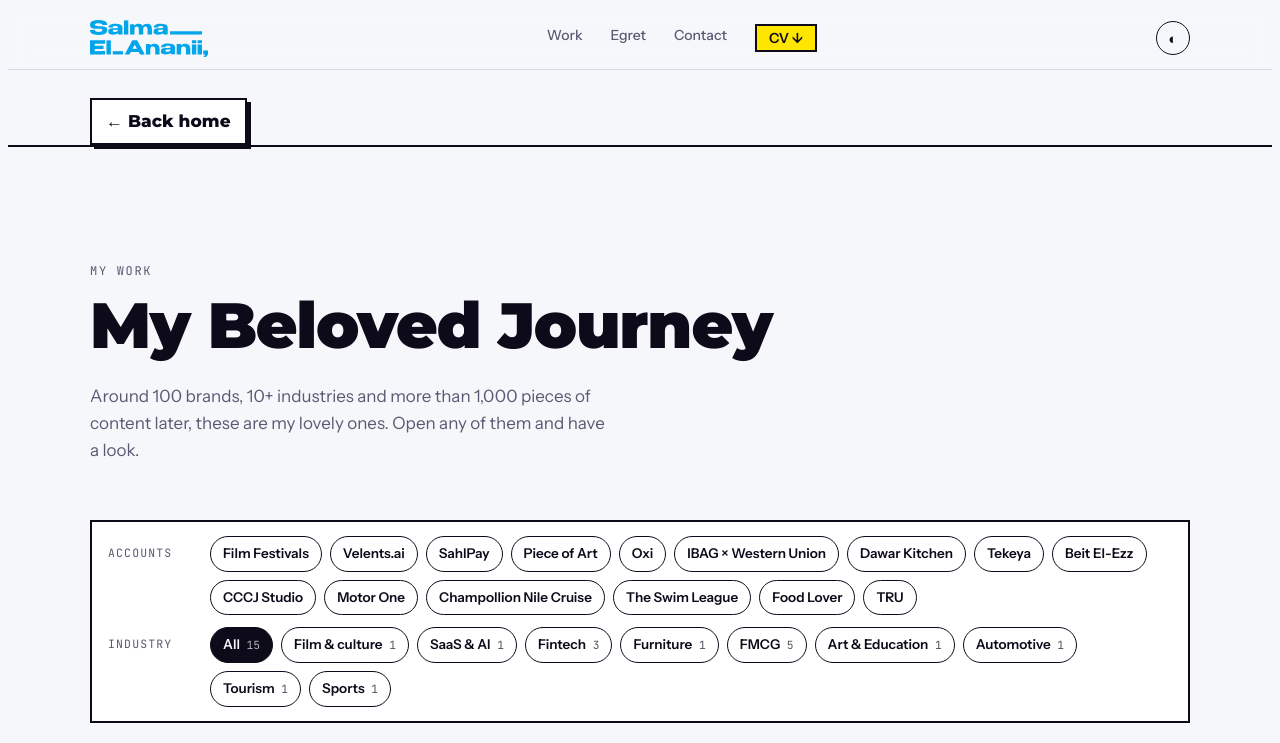
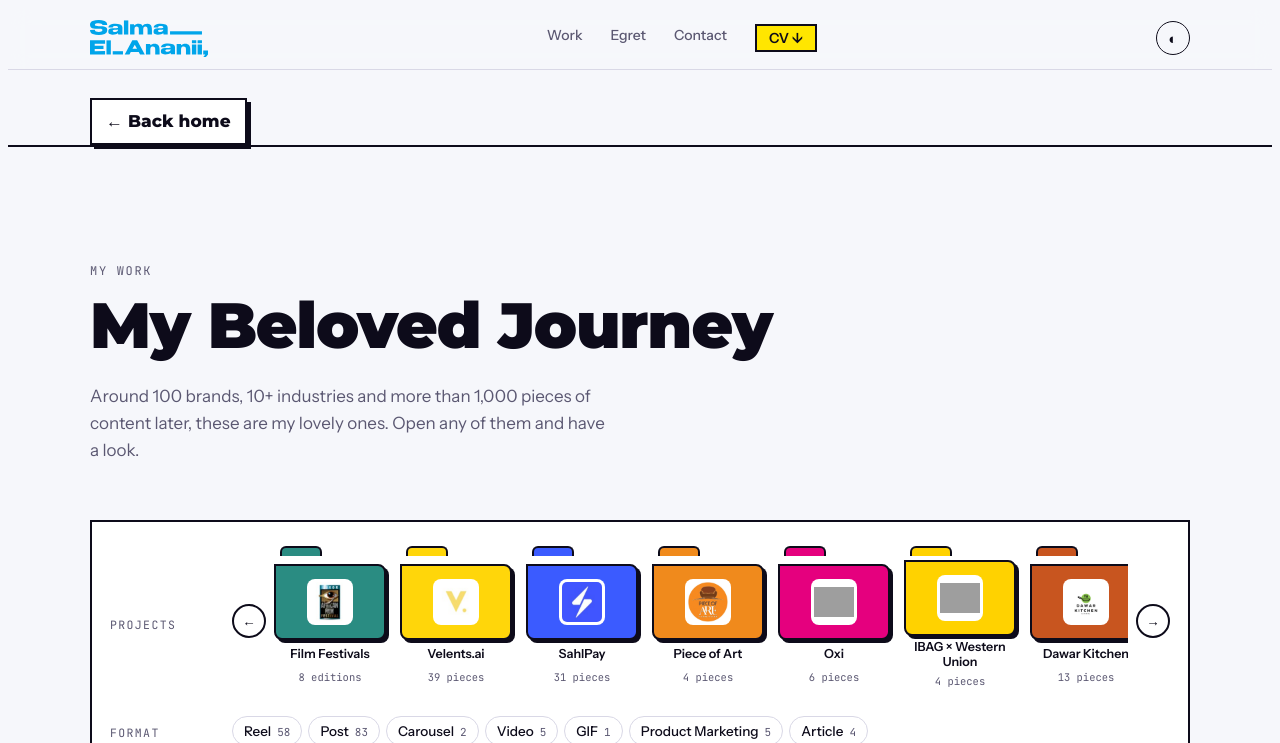
Before and after one commit to salmaelananii/salma-website, a plain HTML site: page index.html in a window 1280 px wide. Both pictures are taken after a click on the link "Work". Shown: the top 743 px of the page. Drawn offline with Linux system fonts and the light colour scheme; grey boxes are pictures that could not be loaded; a web font is replaced by a local one.

Commit message:
Add files via upload

```diff
--- a/index.html
+++ b/index.html
@@ -1011,6 +1011,29 @@ body:not(.work-mode) #work{display:none}
 .nav-cv{white-space:nowrap;display:inline-flex!important;align-items:center;gap:4px;line-height:1}
 @media (max-width:560px){.nav ul{gap:12px!important}.nav-cv{padding:5px 9px!important;font-size:13px}}
 @media (max-width:400px){.nav a[href="#egret"]{display:none}}
+
+/* v15 projects slider */
+.pf-row{align-items:center}
+.pf-wrap{position:relative;display:flex;align-items:center;gap:8px;min-width:0}
+.pf-slider{display:flex;gap:14px;overflow-x:auto;scroll-snap-type:x mandatory;padding:6px 2px 12px;scrollbar-width:thin;min-width:0;flex:1}
+.pf-folder{flex:0 0 auto;scroll-snap-align:start;width:112px;display:grid;justify-items:center;gap:4px;background:none;border:0;cursor:pointer;color:var(--ink);font:inherit;padding:0}
+.pf-folder[hidden]{display:none}
+.pf-tab{justify-self:start;width:42px;height:10px;background:var(--bc);border:2px solid var(--ink);border-bottom:0;border-radius:6px 6px 0 0;margin-left:6px}
+.pf-body{width:100%;height:76px;display:grid;place-items:center;background:var(--bc);border:2px solid var(--ink);border-radius:0 8px 8px 8px;box-shadow:3px 3px 0 var(--ink);transition:transform .2s}
+.pf-body img{width:46px;height:46px;object-fit:contain;background:#fff;border-radius:8px;padding:3px}
+.pf-folder:hover .pf-body{transform:translateY(-4px)}
+.pf-folder b{font-size:12.5px;font-weight:800;line-height:1.15;text-align:center;max-width:110px}
+.pf-folder small{font-family:var(--mono);font-size:10.5px;color:var(--muted)}
+.pf-arrow{flex:0 0 auto;width:34px;height:34px;border:2px solid var(--ink);background:var(--surface);color:var(--ink);font-weight:900;cursor:pointer;border-radius:50%}
+.pf-arrow:hover{background:var(--ink);color:var(--bg)}
+@media (max-width:640px){.pf-arrow{display:none}.pf-folder{width:96px}.pf-body{height:66px}}
+#accounts{padding-bottom:16px!important}
+#samples{padding-top:8px!important}
+.feed-head{display:flex;flex-wrap:wrap;align-items:baseline;gap:6px 16px;margin:8px 0 18px}
+.feed-head h2{font-family:var(--display);font-weight:900;font-size:clamp(24px,3vw,36px)}
+.feed-head span{color:var(--muted);font-size:14px}
+
+#accGrid[hidden]{display:none!important}
 </style>
 </head>
 <body>
@@ -1325,20 +1348,8 @@ body:not(.work-mode) #work{display:none}
       <div><p class="eyebrow">My work</p><h2 style="margin-top:12px">My Beloved Journey</h2></div>
       <p class="sub" style="max-width:46ch;color:var(--muted)">Around 100 brands, 10+ industries and more than 1,000 pieces of content later, these are my lovely ones. Open any of them and have a look.</p>
     </div>
-    <div class="acc-filters" id="accFilters">
-      <div class="af-row"><span>Accounts</span><div class="af-chips" id="afNames"></div></div>
-      <div class="af-row"><span>Industry</span><div class="af-chips" id="afInd"></div></div>
-    </div>
-    <div class="acc-grid" id="accGrid"></div>
-  </div>
-</section>
-<section class="block feed" id="samples">
-  <div class="wrap">
-    <div class="sec-head">
-      <div><p class="eyebrow">Work samples · the published pieces</p><h2 style="margin-top:12px">The work, post by post</h2></div>
-      <p class="sub">158 pieces across 13 brands, as they went live. Filter by format, industry, language or audience, and open any card to see the original post.</p>
-    </div>
     <div class="fbar" id="fbar">
+      <div class="frow pf-row"><span>Projects</span><div class="pf-wrap"><button class="pf-arrow l" type="button" aria-label="Scroll projects left">←</button><div class="pf-slider" id="pfSlider"></div><button class="pf-arrow r" type="button" aria-label="Scroll projects right">→</button></div></div>
       <div class="frow"><span>Format</span><div class="chips" data-g="type"></div></div>
       <div class="frow"><span>Industry</span><div class="chips" data-g="ind"></div></div>
       <div class="frow"><span>Language</span><div class="chips" data-g="lang"></div></div>
@@ -1353,6 +1364,12 @@ body:not(.work-mode) #work{display:none}
         <div style="display:flex;gap:12px;align-items:center"><span class="count" id="fCount"></span><button class="clear" id="fClear" hidden>Clear filters</button></div>
       </div>
     </div>
+    <div class="acc-grid" id="accGrid" hidden></div>
+  </div>
+</section>
+<section class="block feed" id="samples">
+  <div class="wrap">
+    <div class="feed-head"><h2>The work, post by post</h2><span>open any card to see the original post</span></div>
     <div class="grid" id="feed"></div>
     <div class="feed-more"><button class="btn ghost" id="feedMore" hidden>Show more</button></div>
   </div>
@@ -1482,6 +1499,7 @@ function pcard(x){
   return `<article class="post" style="--bc:${bc}">${vis}<div class="pbody"><div class="ptop"><button class="brandlink" data-acc="${slug(x.brand)}">${esc(x.brand)}</button><span>${x.camp?`<span class="ctag">📁 ${esc(x.camp)}</span> · `:""}#${x.n}</span></div>${capHtml}<div class="pfoot"><div class="tags"><span>${esc(x.ind)}</span><span>${esc(x.lang)}</span><span>${esc(x.aud)}</span></div><a class="open-link" href="${href}" target="_blank" rel="noopener">${pf==='Google Drive'?'Watch':'View on '+esc(pf)} ↗</a></div></div></article>`;
 }
 function renderFeed(){
+  if(window.updFolders)setTimeout(updFolders,0);
   const list=SAMPLES.filter(matches);
   const any=["type","ind","lang","aud"].some(g=>fstate[g].size)||fstate.brand||fstate.q;
   $('#fCount').innerHTML=`<b>${list.length}</b> of ${SAMPLES.length}`;
@@ -1529,12 +1547,6 @@ function accCard(a){
   return `<button class="acc-card" style="--bc:${bc}" data-acc="${a.id}" aria-label="Open ${esc(a.name)} account page"><div class="acc-mosaic">${a.name===AOTW.brand?'<span class="aotw-ribbon"><img src="aotw.png" alt="Featured on Ads of the World"></span>':''}${imgs.map(x=>`<img src="${x.img}" alt="" loading="lazy">`).join('')}</div><div class="acc-meta"><div class="row"><b>${esc(a.name)}</b><em>${a.items.length}</em></div><span>${esc(a.ind)} · ${esc(fmts)}</span><span>${camps?camps+' campaign folder'+(camps>1?'s':''):'Always-on content'}</span></div></button>`;
 }
 $('#accGrid').innerHTML=ACCOUNTS.map(accCard).join('');
-{const indOf=a=>(a.ind||'Other').split(/\s*\/\s*/)[0];const inds=[...new Set(ACCOUNTS.map(indOf))];let cur=null;
- $('#afNames').innerHTML=ACCOUNTS.map(a=>`<button class="af-chip name" data-acc="${a.id}">${esc(a.name)}</button>`).join('');
- const draw=()=>{$('#afInd').innerHTML=`<button class="af-chip" data-ind="" aria-pressed="${cur===null}">All <small>${ACCOUNTS.length}</small></button>`+inds.map(n=>`<button class="af-chip" data-ind="${esc(n)}" aria-pressed="${cur===n}">${esc(n)} <small>${ACCOUNTS.filter(a=>indOf(a)===n).length}</small></button>`).join('');
-   document.querySelectorAll('#accGrid .acc-card').forEach(c=>{const a=ACCOUNTS.find(x=>x.id===c.dataset.acc);c.style.display=(cur===null||indOf(a)===cur)?'':'none';});
-   document.querySelectorAll('#afNames .af-chip').forEach(c=>{const a=ACCOUNTS.find(x=>x.id===c.dataset.acc);c.style.display=(cur===null||indOf(a)===cur)?'':'none';});};
- draw(); $('#afInd').addEventListener('click',e=>{const b=e.target.closest('[data-ind]');if(!b)return;cur=b.dataset.ind||null;draw();});}
 
 const av={id:null,camp:null,type:new Set(),lang:new Set(),q:""};
 function chipsFor(items,g){const vals=[...new Set(items.map(x=>x[g]))];if(vals.length<2)return'';return `<div class="frow"><span>${g==='type'?'Format':'Language'}</span><div class="chips">${vals.map(v=>`<button class="chip" data-avg="${g}" data-v="${esc(v)}" aria-pressed="${av[g].has(v)}">${esc(v)} <small>${items.filter(x=>x[g]===v).length}</small></button>`).join('')}</div></div>`;}
@@ -1664,5 +1676,19 @@ document.querySelectorAll('.hx [data-drag]').forEach(st=>{let sx,sy,ox=0,oy=0;co
 })();
 </script>
 
+<script>
+(function(){const LOGO={"Film Festivals": "brand-laff.png", "Velents.ai": "brand-velents.png", "SahlPay": "brand-sahl.png", "Piece of Art": "brand-pieceofart.png", "Oxi": "brand-oxi.png", "IBAG × Western Union": "brand-ibag.png", "Dawar Kitchen": "brand-dawar.png", "Tekeya": "brand-tekeya.png", "Beit El-Ezz": "brand-beitelezz.png", "CCCJ Studio": "brand-cccj.png", "Motor One": "brand-motorone.png", "Champollion Nile Cruise": "brand-champollion.png", "The Swim League": "brand-swimleague.png", "Food Lover": "brand-foodlover.png", "TRU": "brand-tru.png"};
+ const sl=document.getElementById('pfSlider'); if(!sl) return;
+ sl.innerHTML=ACCOUNTS.map(a=>{const [bc]=BRAND_COLOR[a.name]||['#00a5ea'];const n=a.special?FESTIVALS.reduce((t,f)=>t+f.eds.length,0):a.items.length;
+  return `<button class="pf-folder" style="--bc:${a.special?'#2a8c82':bc}" data-acc="${a.id}" data-name="${esc(a.name)}" aria-label="Open ${esc(a.name)}"><span class="pf-tab"></span><span class="pf-body"><img src="${LOGO[a.name]||'logo.svg'}" alt="" loading="lazy"></span><b>${esc(a.name)}</b><small>${n} ${a.special?'editions':'pieces'}</small></button>`}).join('');
+ document.querySelectorAll('.pf-arrow').forEach(btn=>btn.addEventListener('click',()=>sl.scrollBy({left:(btn.classList.contains('l')?-1:1)*sl.clientWidth*0.8,behavior:'smooth'})));
+ window.updFolders=function(){const any=fstate.ind.size||fstate.type.size||fstate.lang.size||fstate.aud.size;
+  sl.querySelectorAll('.pf-folder').forEach(f=>{const a=ACCOUNTS.find(x=>x.id===f.dataset.acc);let ok=true;
+   if(any){ok=!a.special&&a.items.some(x=>["type","ind","lang","aud"].every(g=>!fstate[g].size||fstate[g].has(x[g])));}
+   f.hidden=!ok;});};
+ updFolders();
+})();
+</script>
+
 </body>
 </html>
```
